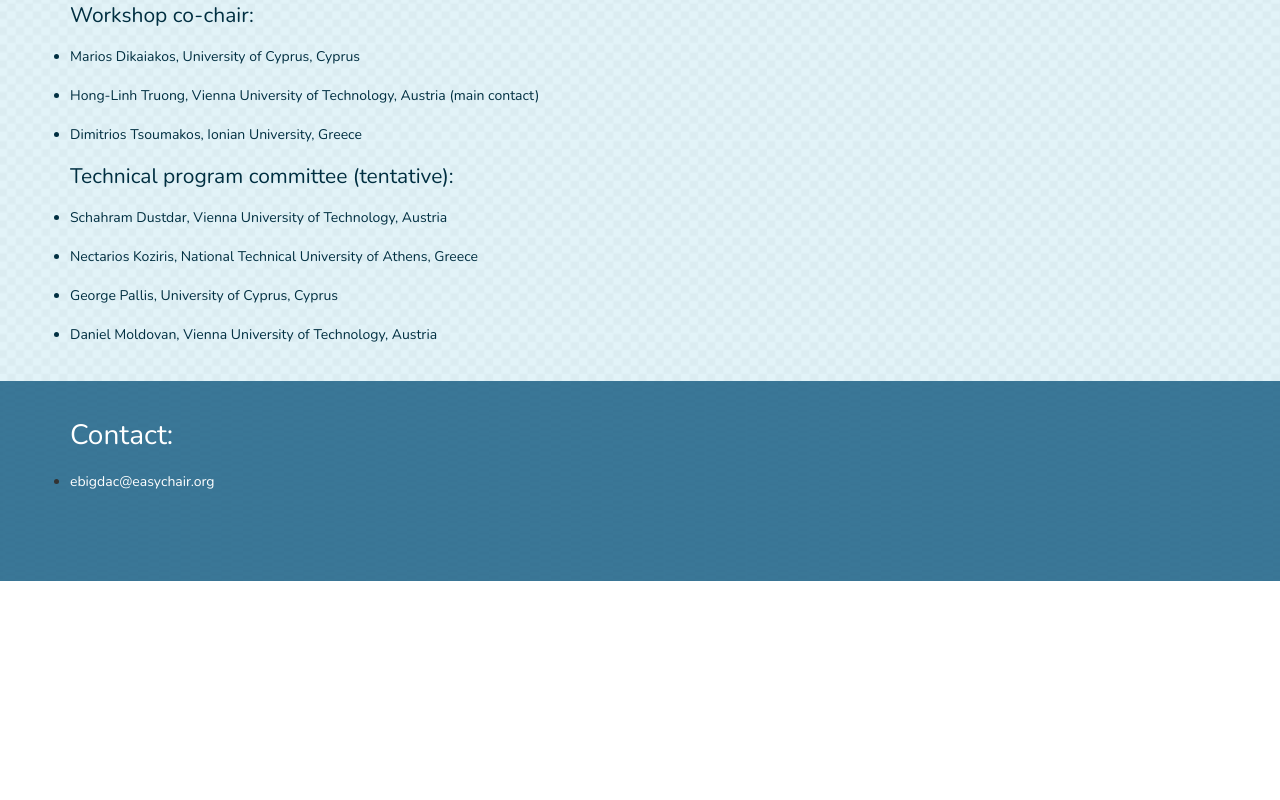
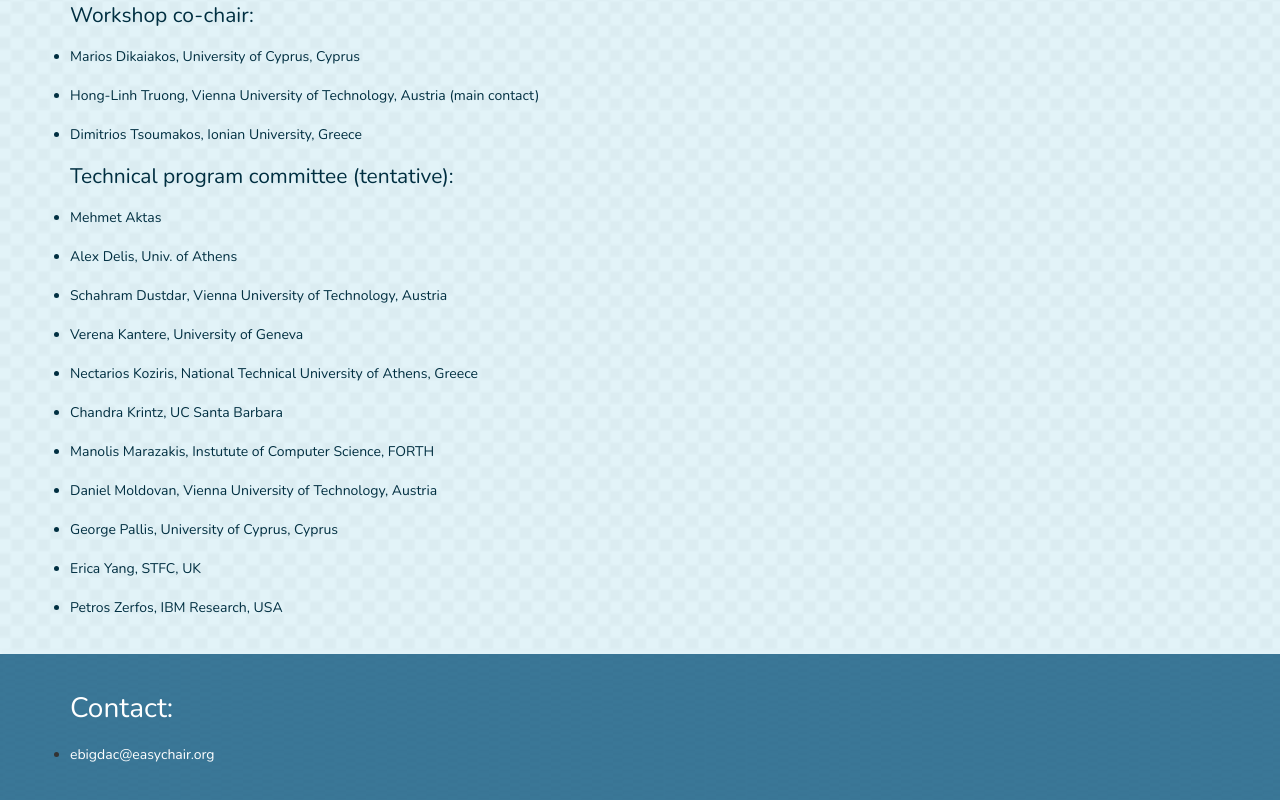
Before and after one commit to eBigDaC/2015, a plain HTML site: page index.html in a window 1280 px wide. Shown: the part 2397-3197 px from the top of the page. Before the commit the page ends 2978 px from the top, so only its background shows below. Drawn offline with nearby package versions, Linux system fonts and the light colour scheme.

Commit message:
update PCs

```diff
--- a/index.html
+++ b/index.html
@@ -219,16 +219,39 @@
 							<h2>Technical program committee (tentative):</h2>
 							<ul>
 								<li>
+									<p>Mehmet	Aktas</p>
+								</li>
+								<li>
+									<p>Alex	Delis, Univ. of Athens</p>
+								</li>
+								<li>
 									<p>Schahram Dustdar, Vienna University of Technology, Austria</p>
+								</li>
+								<li>
+									<p>Verena	Kantere, University of Geneva</p>
 								</li>
 								<li>    <p>Nectarios Koziris, National Technical University of Athens,  Greece</p>
 
 								</li>
 								<li>
-									<p>George Pallis, University of Cyprus, Cyprus</p>
+									<p>Chandra	Krintz, UC Santa Barbara</p>
+								</li>
+								<li>
+									<p>Manolis	Marazakis, Instutute of Computer Science, FORTH</p>
 								</li>
 								<li>
 									<p>Daniel Moldovan, Vienna University of Technology, Austria</p>
+								</li>
+								<li>
+
+									<p>George Pallis, University of Cyprus, Cyprus</p>
+								</li>
+
+								<li>
+									<p>Erica	Yang, STFC, UK</p>
+								</li>
+								<li>
+									<p>Petros	Zerfos, IBM Research, USA</p>
 								</li>
                                                         </ul>
 
```
